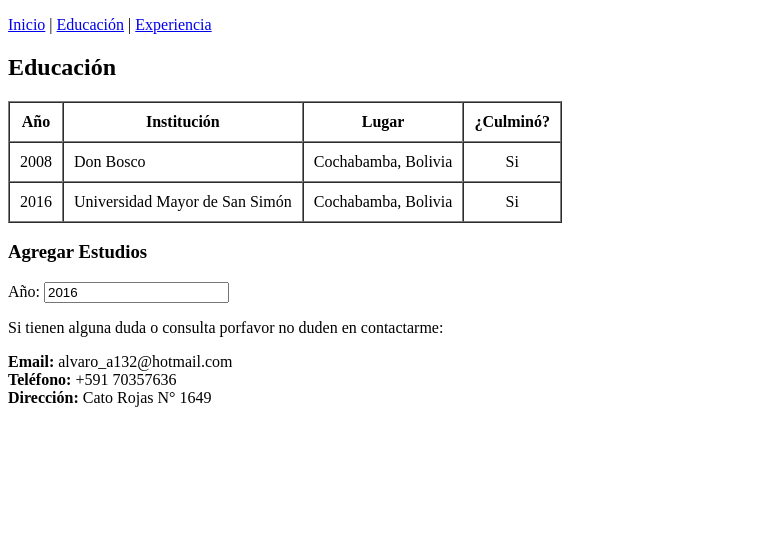
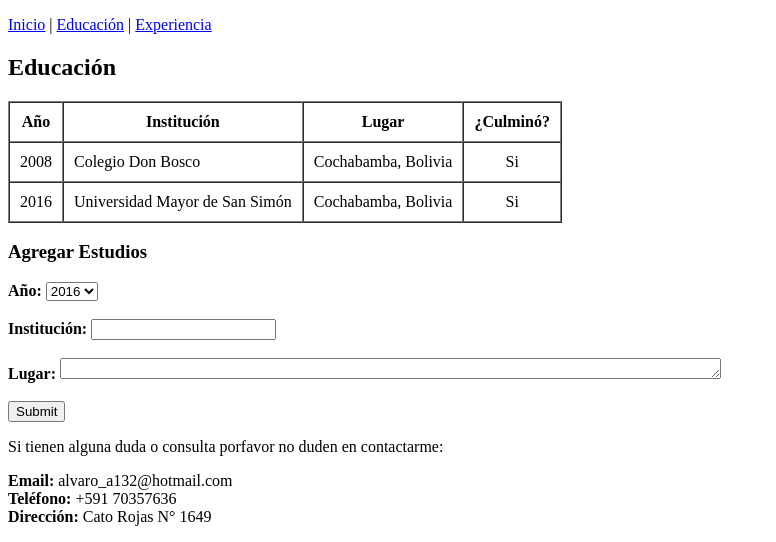
Before and after one commit to alvaroa132/CurriculumVitae, a plain HTML site: page html/educacion.html in a window 1280 px wide. Shown: the part 530-1072 px from the top of the page, without its empty margins (0-776 px from the left). Before the commit the page ends 953 px from the top, so only its background shows below. Drawn offline with Linux system fonts and the light colour scheme.

Commit message:
ImplementacionFormAgregarEstudios

```diff
--- a/html/educacion.html
+++ b/html/educacion.html
@@ -2,6 +2,7 @@
 <html lang="es" dir="ltr">
   <head>
     <meta charset="utf-8">
+    <meta name="viewport" content="width=device-width">
     <title>Educación de Alvaro Achá</title>
   </head>
   <body>
@@ -36,7 +37,7 @@
             </tr>
             <tr>
               <td>2008</td>
-              <td>Don Bosco</td>
+              <td>Colegio Don Bosco</td>
               <td>Cochabamba, Bolivia</td>
               <td align="center">Si</td>
             </tr>
@@ -51,8 +52,20 @@
       <article>
         <h3>Agregar Estudios</h3>
           <form>
-            <label for="AñoEstudios">Año: </label>
-              <input type="number" name="AñoEstudios" maxlength="4" value="2016" >
+            <label for="AñoEstudios"><strong>Año: </strong></label>
+              <select name="AñoEstudios">
+                <option value="1">2016</option>
+                <option value="2">2017</option>
+                <option value="3">2018</option>
+              </select>
+            <br><br>
+            <label for="Institución"><strong>Institución: </strong></label>
+              <input type="text" name="Institución" required>
+            <br><br>
+            <label for="Lugar"><strong>Lugar: </strong></label>
+              <textarea name="Lugar" rows="1" cols="80" ></textarea>
+            <br><br>
+            <input type="submit" name="Enviar">
           </form>
       </article>
     </section>
```
